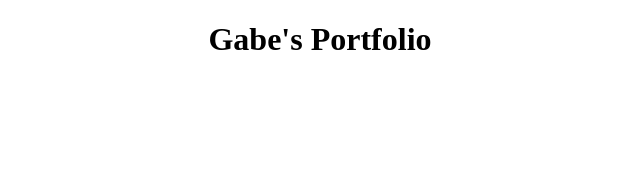
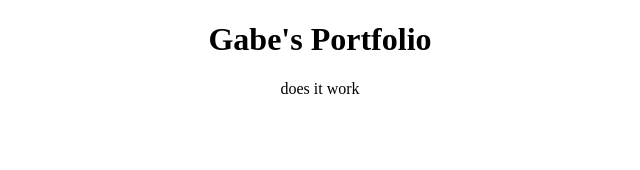
Before and after one commit to gabeaustin/portfolio, a React (Create React App) app: page / in a window 1280 px wide. Shown: the top 170 px of the page, without its empty margins (320-960 px from the left). Built offline with nearby package versions, Linux system fonts and the light colour scheme.

Commit message:
added jquery and popper.js for bootstrap to work

```diff
--- a/package.json
+++ b/package.json
@@ -6,6 +6,9 @@
     "@testing-library/jest-dom": "^5.11.10",
     "@testing-library/react": "^11.2.6",
     "@testing-library/user-event": "^12.8.3",
+    "bootstrap": "^4.6.0",
+    "jquery": "^3.6.0",
+    "popper.js": "^1.16.1",
     "react": "^17.0.2",
     "react-dom": "^17.0.2",
     "react-scripts": "4.0.3",
--- a/src/App.js
+++ b/src/App.js
@@ -1,9 +1,14 @@
 import './App.css';
+import Bootstrap from "bootstrap";
 
 function App() {
   return (
     <div className="App">
         <h1>Gabe's Portfolio</h1>
+
+        <div className="p-5">
+            does it work
+        </div>
     </div>
   );
 }
--- a/src/index.js
+++ b/src/index.js
@@ -2,4 +2,8 @@ import React from "react";
 import ReactDOM from "react-dom";
 import App from "./App";
 
+// import $ from 'jquery';
+// import Popper from 'popper.js';
+// import 'bootstrap/dist/js/bootstrap.bundle.min';
+
 ReactDOM.render(<App />, document.getElementById("root"));
```
Also changed, not shown: src/components/NavBar.js (added, +11 -0 lines), 1 other file (tests, documents, lock files or other folders).
